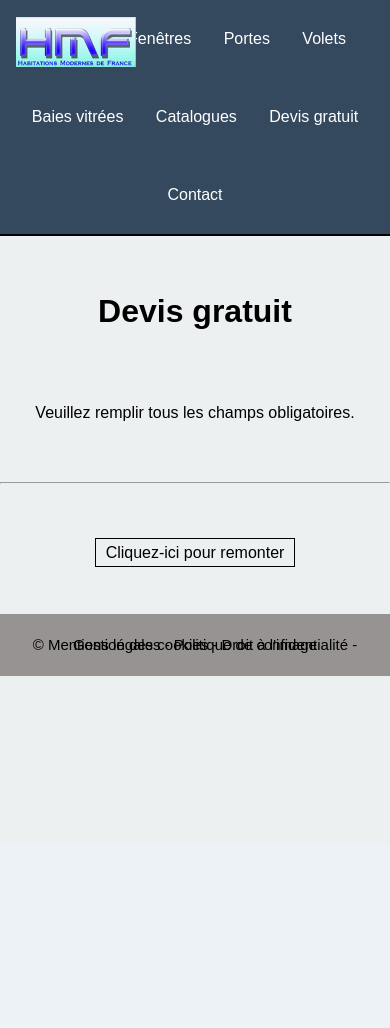
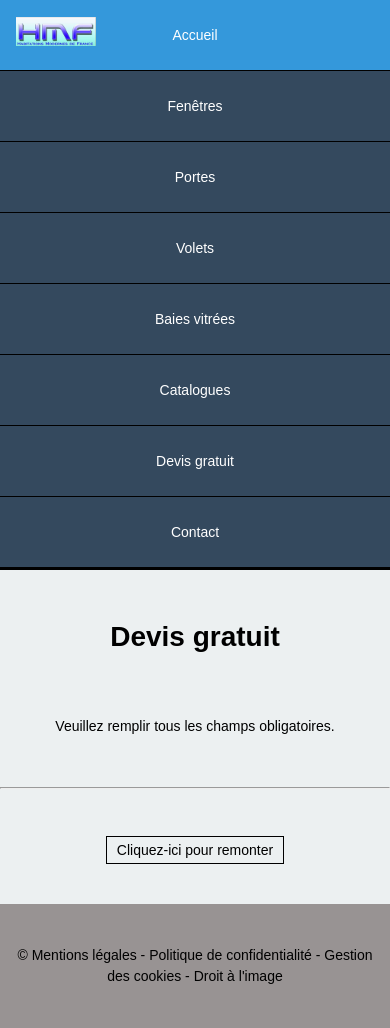
Before and after one commit to Clement945/Projet-Fen-tre-et-porte-, a PHP site: page /traitement.php in a window 390 px wide. Before the commit the page ends 676 px from the top, so only its background shows below. Run offline with PHP 8.4, Linux system fonts and the light colour scheme.

Commit message:
25ème commit

```diff
--- a/style/traitement.css
+++ b/style/traitement.css
@@ -173,3 +173,125 @@ footer p{
     line-height: 0px;
     padding: 1rem;
 }
+
+
+@media screen and (max-width: 700px) {
+    body {
+        font-size: 14px; /* Ajustez la taille de la police selon vos préférences */
+        margin: 0;
+        padding: 0;
+        max-width: 100%; /* La largeur maximale est de 100% de la largeur de l'écran */
+        overflow-x: hidden; /* Empêche le défilement horizontal si le contenu dépasse */
+    }
+
+    nav ul li {
+        display: block;
+        width: 100%;
+        text-align: center;
+        box-sizing: border-box;
+        border-bottom: 1px solid #000000;
+        padding: 10px; /* Ajouter un espacement entre les éléments de la liste */
+    }
+
+    nav li:hover .sub-menu {
+        display: none;
+    }
+
+    #image-coulissant2 {
+        text-align: center;
+    }
+
+    #image-coulissant {
+        width: 100%; /* Remplacer la largeur fixe par 100% pour le rendre responsive */
+    }
+
+    .animated .image-container {
+        animation: none; /* Désactiver l'animation sur de petits écrans si nécessaire */
+    }
+
+
+    /* Appliquer la transformation au survol de l'image */
+    .image-container img:hover {
+    transform: scale(1.0); /* ou toute autre transformation souhaitée */
+}
+
+#taille-liste {
+    text-align: center; /* Centre le texte horizontalement sur les petits écrans */
+    margin-right: 40px;
+}
+
+#taille-liste li {
+    margin-bottom: 5px;
+    text-align: center; /* Centre le texte horizontalement sur les petits écrans */
+    font-size: 14px; /* Ajustez la taille de la police pour les petits écrans si nécessaire */
+}
+
+h2 {
+    font-size: 18px;
+    margin: auto;
+}
+
+    .text, .listepuce, .image-container2, .bouton-fenetre {
+        margin: 10px 0;
+    }
+
+.text{
+    font-size: 16px;
+}
+
+    #image1 {
+        width: 80px;
+        height: auto;
+    }
+
+    #image-coulissant2 {
+        display: block;
+    }
+
+    #image-coulissant {
+        width: 100%;
+        overflow: auto;
+    }
+
+    .image-container {
+        flex-direction: column;
+    }
+
+    #image-coulissant2 {
+        text-align: center;
+    }
+
+    #image-coulissant img {
+        max-width: 100%; /* La largeur maximale est égale à la largeur du conteneur parent */
+        height: auto; /* Garantit que l'aspect ratio de l'image est préservé */
+        margin: 10px 0; /* Ajouter un espacement autour de chaque image */
+    }
+
+    .text, .listepuce, .image-container2, .bouton-fenetre {
+        margin: 10px 0; /* Ajouter un espacement autour de ces éléments */
+    }
+
+    .image6:hover {
+        transform: scale(1.0); /* ou toute autre transformation souhaitée */
+    }
+
+    footer {
+        padding: 15px 0;
+    }
+
+    #footer {
+        font-size: 14px;
+    }
+
+    footer p {
+        margin: 10px 0;
+    }
+    /* Ajoutez d'autres styles spécifiques pour les écrans plus petits ici */
+
+
+    #footer {
+        font-size: 14px;
+        margin: 10px 0;
+        line-height: 1.5; /*Ajustez la hauteur de ligne pour ajouter de l'espacement entre les lignes de texte */
+    }
+}
```
